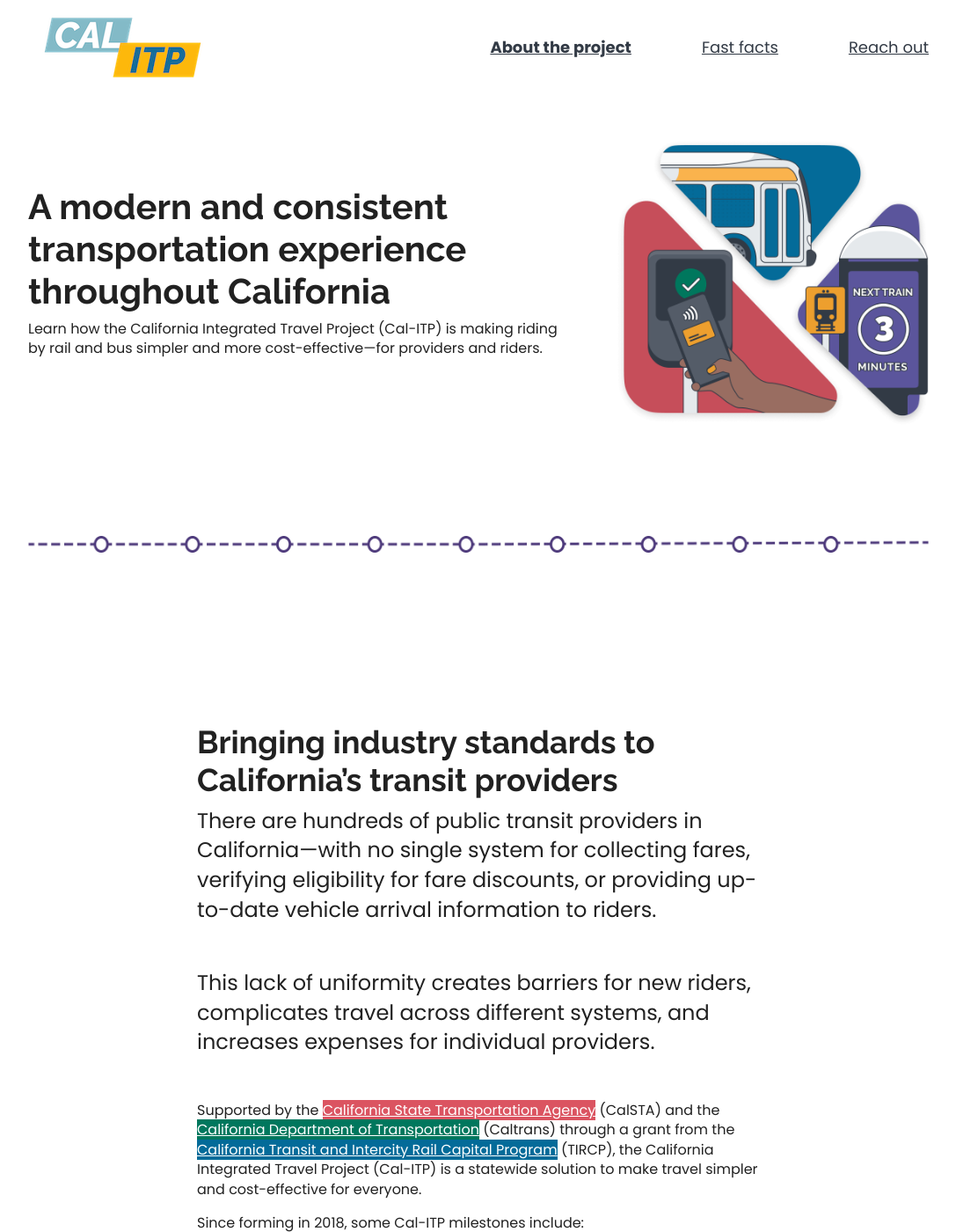
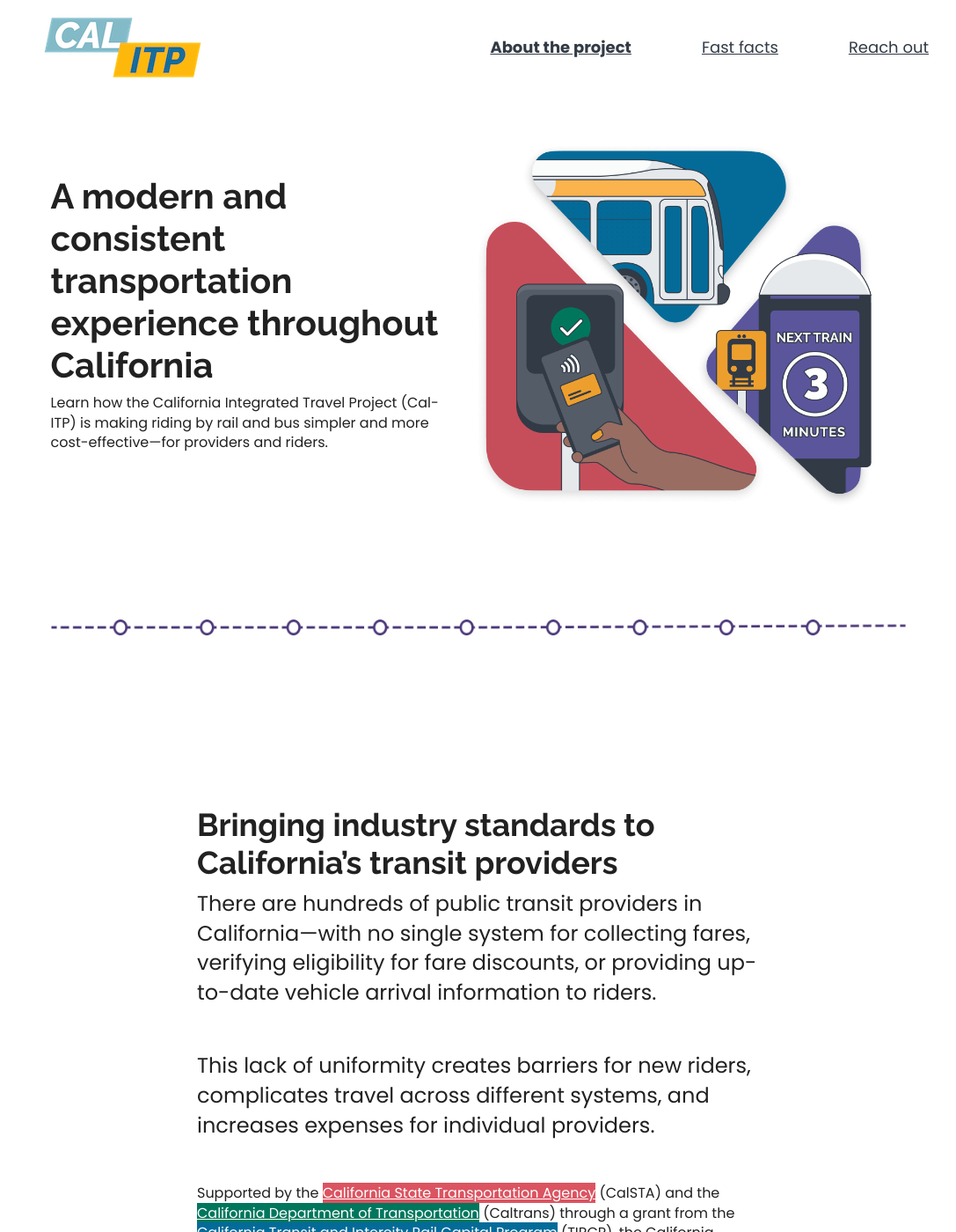
Before and after one commit to cal-itp/calitp.org, a Jekyll site: the page built from src/index.html, in a window 1280 px wide and 1400 px high. Shown: the whole window at 88% size, without its empty margins (96-1183 px from the left). Built offline with Jekyll 4.4.1, drawn with Linux system fonts in a browser that asks for light colours.

Commit message:
style: some tweaks for layout

```diff
--- a/src/stylesheets/main.css
+++ b/src/stylesheets/main.css
@@ -1,7 +1,7 @@
 article {
   margin-left: auto;
   margin-right: auto;
-  width: 80vw;
+  width: 76vw;
 }
 h1,
 h2,
@@ -99,10 +99,10 @@
 #deck {
   display: grid;
   grid-template-rows: 1fr;
-  grid-template-columns: 1.75fr 1fr;
-  grid-gap: 3em;
+  grid-template-columns: .85fr 1fr;
   line-height: 1.1;
   align-items: center;
+  justify-items: center;
   padding-bottom: 50px;
 }
 
```
